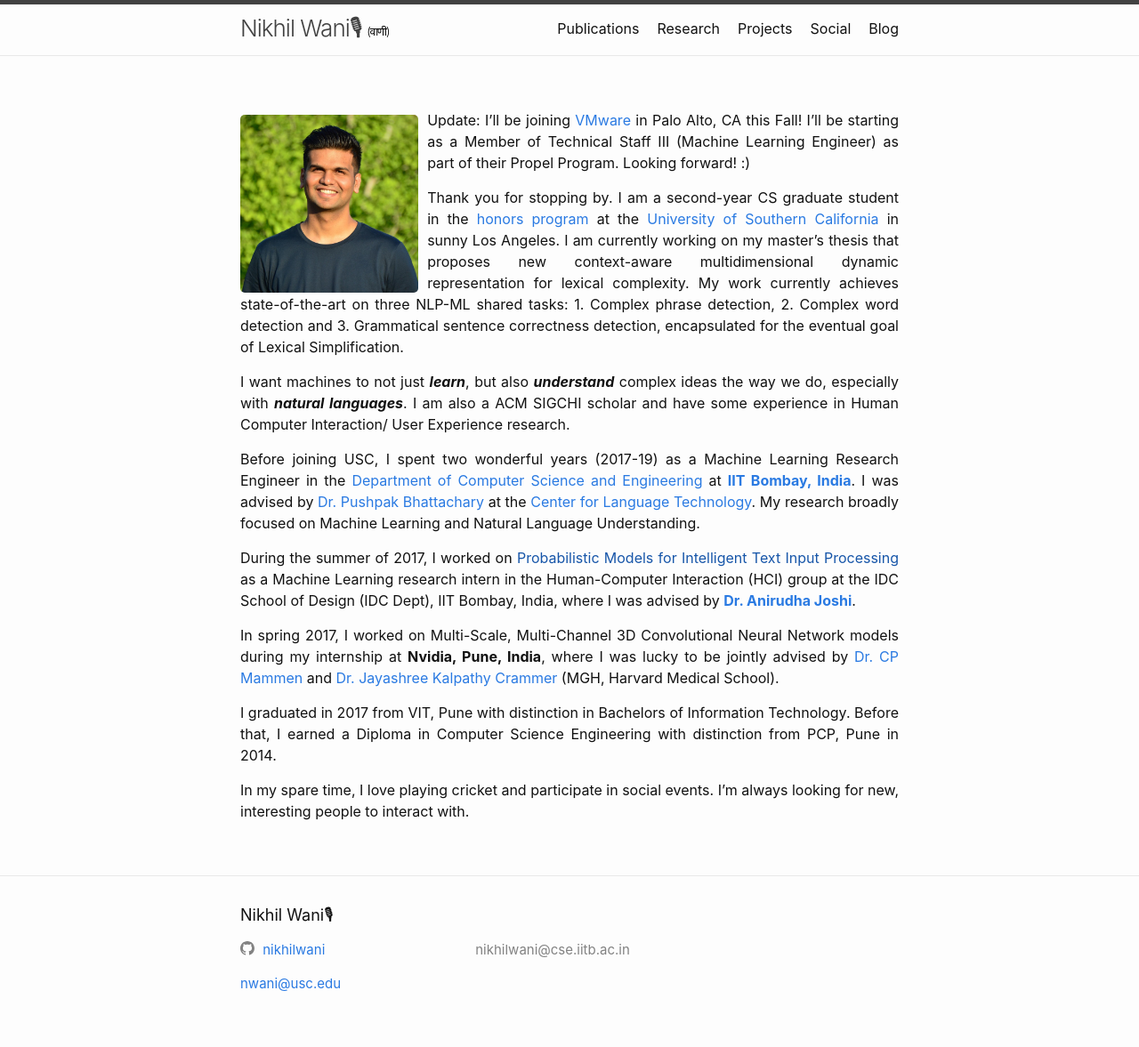
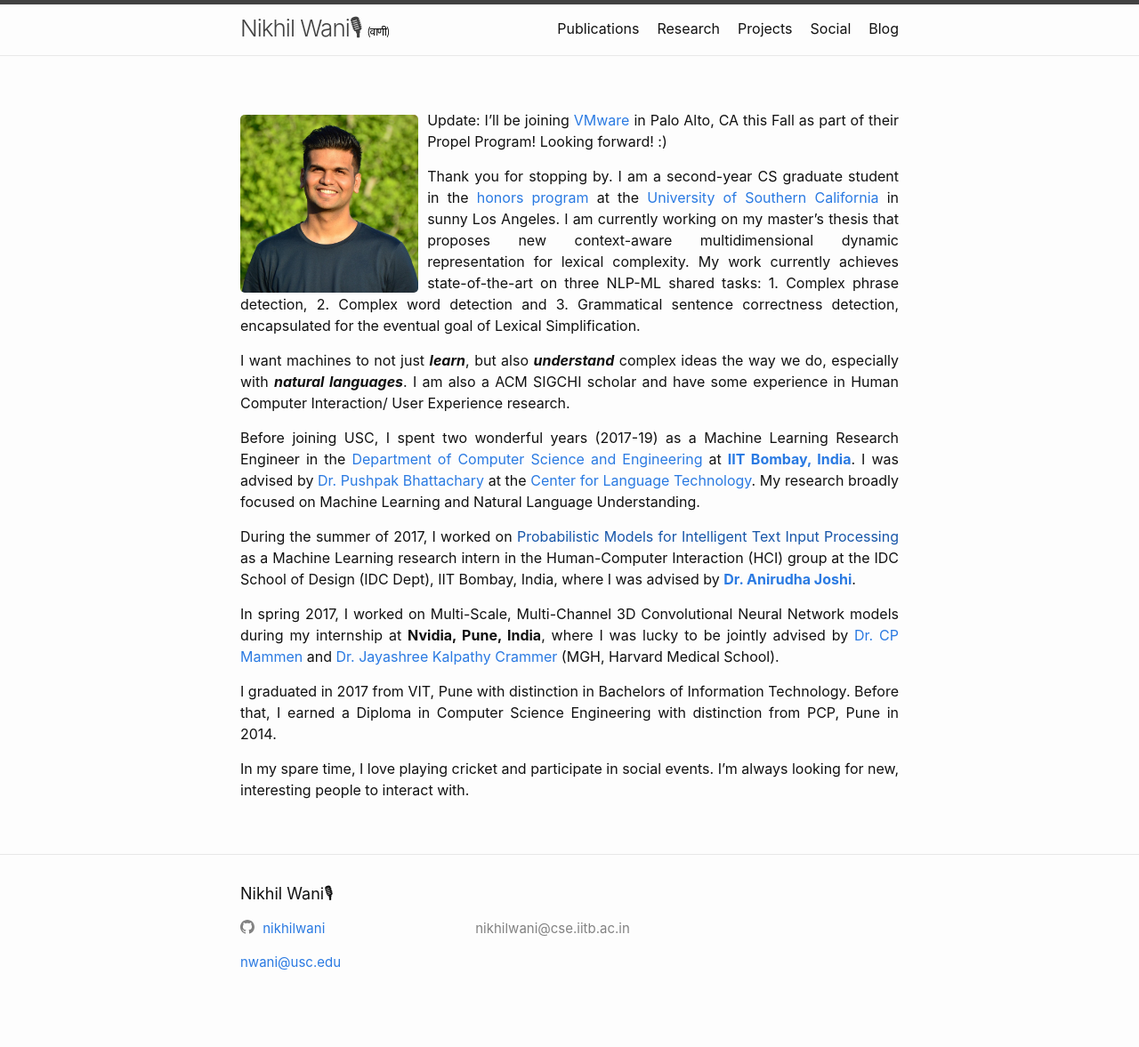
Before and after one commit to nikhilwani/nikhilwani.github.io, a Jekyll site: the page built from index.md, in a window 1280 px wide. Shown: the whole page at 89% size. Built offline with Jekyll 4.4.1, drawn with Linux system fonts in a browser that asks for light colours; comment, search, counter and statistics services are not loaded; after the commit the page ends 1153 px from its top, so only the background shows below that.

Commit message:
Update index.md

```diff
--- a/index.md
+++ b/index.md
@@ -66,9 +66,10 @@
 
 <!---
 Update: I'm on the job market! I'm happy to explore areas other than my expertise :) Please feel free to reach me at nwani@usc.edu!
+I'll be starting as a Member of Technical Staff III (Machine Learning Engineer)
 -->
 
-Update: I'll be joining [VMware](https://www.linkedin.com/company/vmware) in Palo Alto, CA this Fall! I'll be starting as a Member of Technical Staff III (Machine Learning Engineer) as part of their Propel Program. Looking forward! :)
+Update: I'll be joining [VMware](https://www.linkedin.com/company/vmware) in Palo Alto, CA this Fall as part of their Propel Program! Looking forward! :)
 
 Thank you for stopping by. I am a second-year CS graduate student in the [honors program](https://www.cs.usc.edu/academic-programs/masters/cs_ms_honors/) at the [University of Southern California](https://www.usc.edu/) in sunny Los Angeles. I am currently working on my master's thesis that proposes new context-aware multidimensional dynamic representation for lexical complexity. My work currently achieves state-of-the-art on three NLP-ML shared tasks: 1. Complex phrase detection, 2. Complex word detection and 3. Grammatical sentence correctness detection, encapsulated for the eventual goal of Lexical Simplification.
 
```
